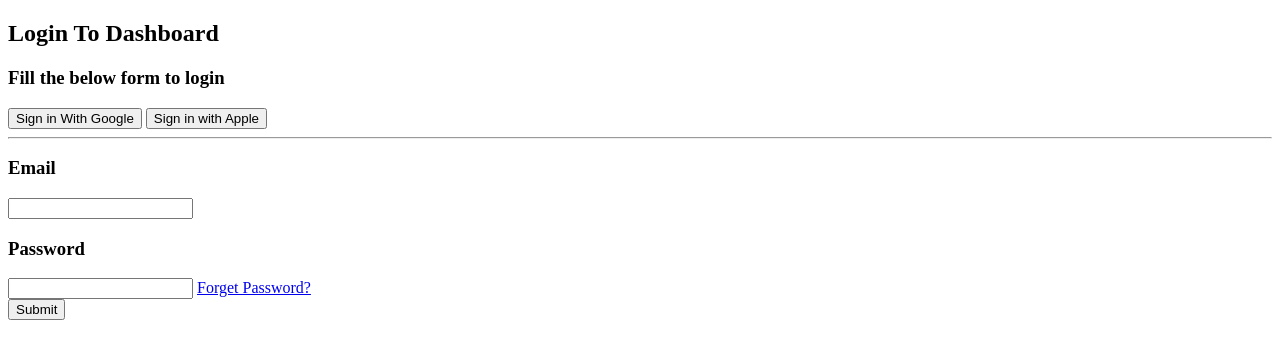
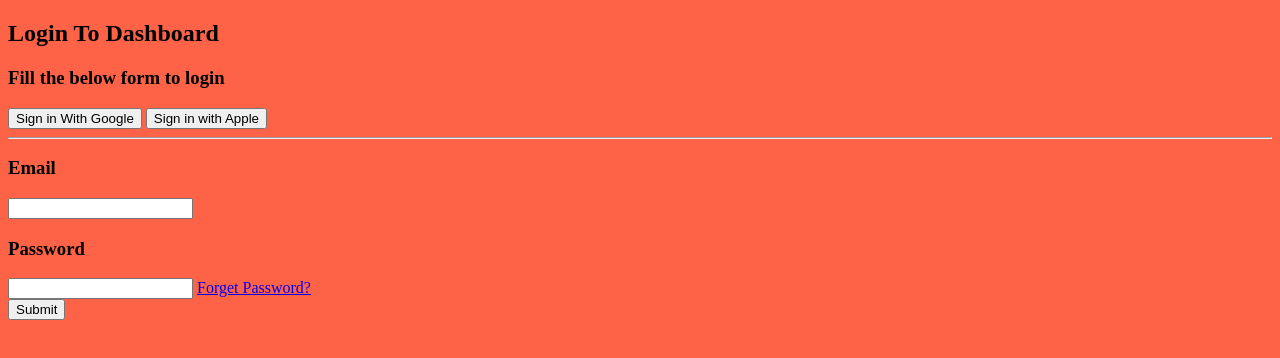
Before and after one commit to SivasubramaniKP/Redux, a plain HTML site: page index.html in a window 1280 px wide. Drawn offline with Linux system fonts and the light colour scheme.

Commit message:
Added css

```diff
--- a/index.html
+++ b/index.html
@@ -4,6 +4,7 @@
     <meta charset="UTF-8">
     <meta name="viewport" content="width=device-width, initial-scale=1.0">
     <title>Experiment 0</title>
+    <link rel="stylesheet" href="styles.css">
 </head>
 <body>
     <div class="title">
--- /dev/null
+++ b/styles.css
@@ -0,0 +1,3 @@
+body {
+    background: tomato;
+}
```
